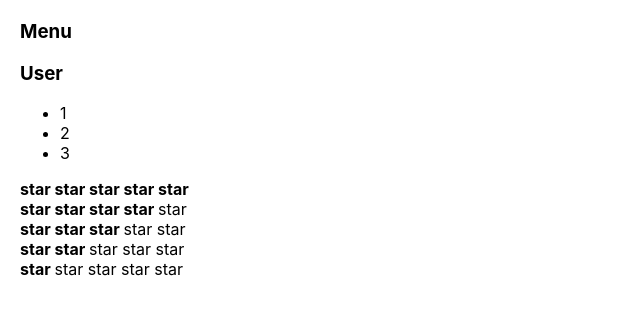
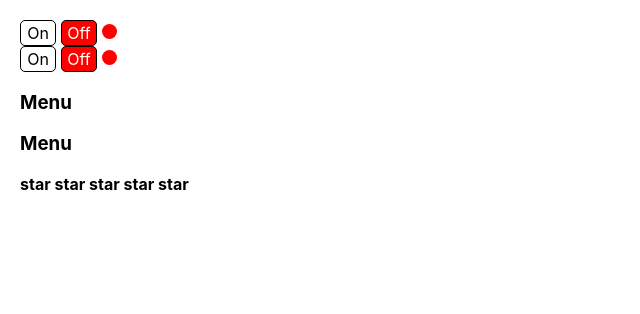
Before and after one commit to AlexNewHere/kabzda-ts, a React (Create React App) app: page / in a window 1280 px wide. Shown: the top 314 px of the page, without its empty margins (0-640 px from the left). Built offline with nearby package versions, Linux system fonts and the light colour scheme.

Commit message:
button on/off

```diff
--- a/src/App.tsx
+++ b/src/App.tsx
@@ -2,6 +2,8 @@
 import './App.css';
 import {Accordion} from "./components/Accordion/Accordion";
 import {Rating} from "./components/Rating/Rating";
+import {OnOff} from './components/OnOff/OnOff';
+import {UnControlAccordion} from './components/UncontrolAccordion/UncontrolAccordion';
 
 const App = () => {
     return (
@@ -9,14 +11,20 @@
             {/*<PageTitle title={'This is APP component'}/>*/}
             {/*<PageTitle title={'APP component'}/>*/}
             {/*<Rating value={0}/>*/}
-            <Accordion titleValue={'Menu'} collapsed={true}/>
-            <Accordion titleValue={'User'} collapsed={false}/>
+
+            <OnOff />
+            <OnOff />
+            <UnControlAccordion titleValue={'Menu'}/>
+            <UnControlAccordion titleValue={'Menu'}/>
+
+
+            {/*<Accordion titleValue={'Menu'} collapsed={true}/>*/}
+            {/*<Accordion titleValue={'User'} collapsed={false}/>*/}
             <Rating value={5}/>
-            <Rating value={4}/>
-            <Rating value={3}/>
-            <Rating value={2}/>
-            <Rating value={1}/>
-
+            {/*<Rating value={4}/>*/}
+            {/*<Rating value={3}/>*/}
+            {/*<Rating value={2}/>*/}
+            {/*<Rating value={1}/>*/}
         </div>
     )
 }
--- /dev/null
+++ b/src/components/OnOff/OnOff.tsx
@@ -0,0 +1,56 @@
+import {CSSProperties, useState} from 'react';
+
+
+
+export const OnOff = ( ) => {
+
+    let [on, setOn]=useState<boolean>(false)
+
+
+    const onStyle: CSSProperties = {
+        width: '30px',
+        height: '20px',
+        border: '1px solid black',
+        borderRadius: '5px',
+        display: 'inline-block',
+        backgroundColor: on ? 'green': 'white',
+        textAlign: 'center',
+        color: on ? 'white': 'black',
+        cursor: 'pointer',
+        padding: '2px'
+    }
+    const offStyle: CSSProperties = {
+        width: '30px',
+        height: '20px',
+        border: '1px solid black',
+        borderRadius: '5px',
+        display: 'inline-block',
+        backgroundColor: on ? 'white': 'red',
+        textAlign: 'center',
+        color: on ? 'black': 'white',
+        cursor: 'pointer',
+        padding: '2px',
+        marginLeft: '5px'
+    }
+    const indicatorStyle: CSSProperties  = {
+        width: '15px',
+        height: '15px',
+        borderRadius: '50%',
+        display: 'inline-block',
+        backgroundColor: on ? 'green': 'red',
+        marginLeft: '5px'
+    }
+
+    const onClick = (on: boolean) => {
+       return ()=> setOn(on)
+    }
+
+    return (
+        <div>
+            <div style={onStyle} onClick={onClick(true)}>On</div>
+            <div style={offStyle} onClick={onClick(false)}>Off</div>
+            <div style={indicatorStyle}/>
+        </div>
+    )
+
+}
--- a/src/components/Rating/Rating.tsx
+++ b/src/components/Rating/Rating.tsx
@@ -21,7 +21,7 @@
     selected: boolean
 }
 const Star = (props: StarPropsType) => {
-    const res = props.selected === true ?
+    const res = (props.selected) ?
         <span><b>star </b></span>
         : <span>star </span>;
     return res
--- /dev/null
+++ b/src/components/UncontrolAccordion/UncontrolAccordion.tsx
@@ -0,0 +1,52 @@
+import React, {useState} from 'react';
+
+type AccordionPropsType = {
+    titleValue: string
+}
+
+type AccordionTitlePropsType = {
+    title: string
+    onAccord: (onOff: boolean) => void
+    ifElseOn: boolean
+}
+
+export const UnControlAccordion = (props: AccordionPropsType) => {
+
+  let [onAccordion, setAccordion] = useState<boolean>(false);
+
+console.log(onAccordion)
+
+  const onAccord = (onAccordion: boolean) => {
+        setAccordion(onAccordion)
+    }
+    return (<>
+        <AccordionTitle title={props.titleValue} onAccord={onAccord} ifElseOn={onAccordion}/>
+        {onAccordion && <AccordionBody/>}
+    </>)
+}
+
+function AccordionTitle(props: AccordionTitlePropsType) {
+
+    const onStyle = {
+        width: 'min-content',
+        cursor: 'pointer'
+    }
+
+    const onAccordClick = (a: boolean) => {
+       return ()=>props.onAccord(a)
+    }
+
+    return (
+    <div style={onStyle} onClick={onAccordClick(!props.ifElseOn)}>
+        <h3>{props.title}</h3>
+    </div>
+    )
+}
+
+function AccordionBody() {
+    return (<ul>
+        <li>1</li>
+        <li>2</li>
+        <li>3</li>
+    </ul>)
+}
```
